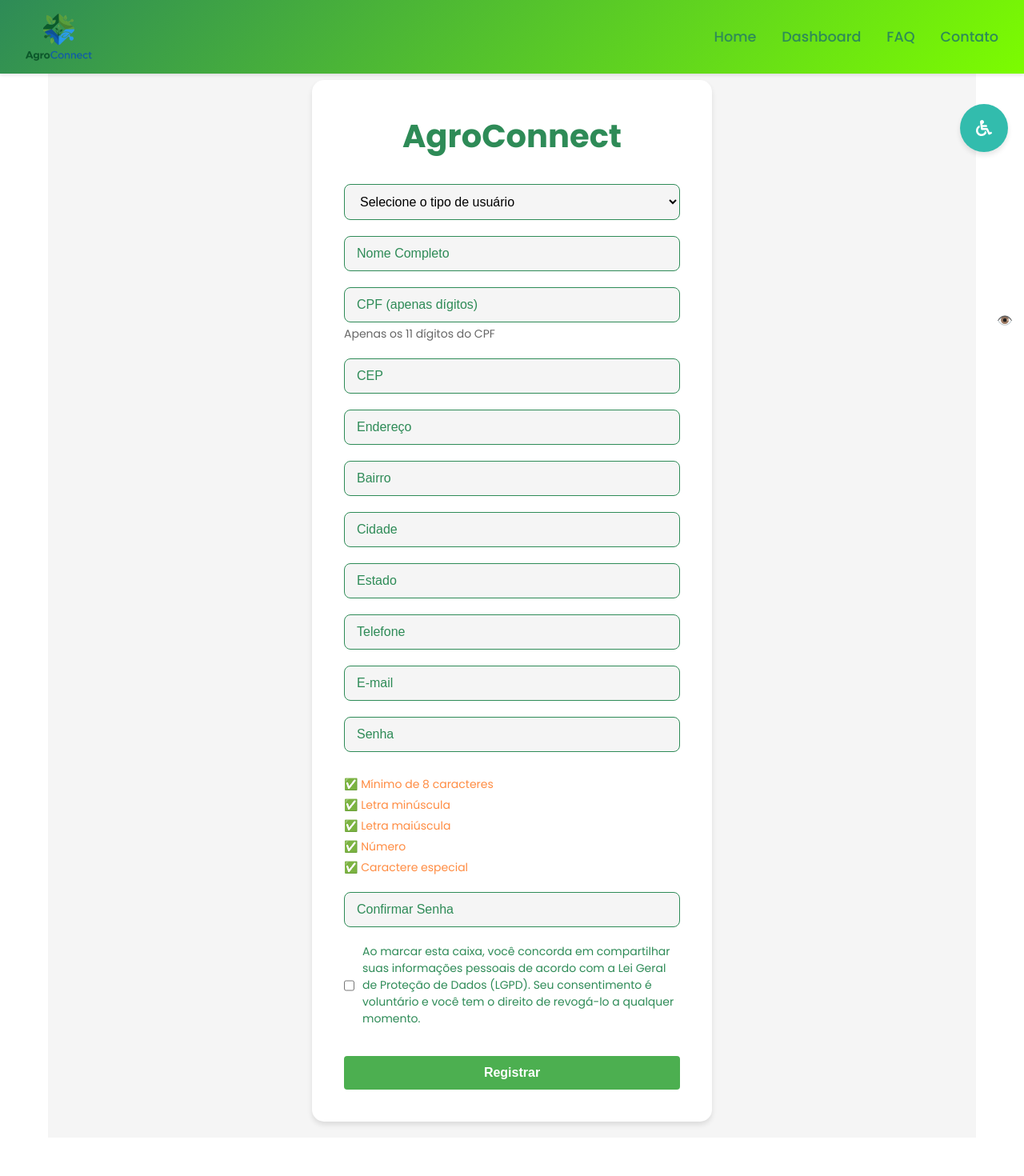
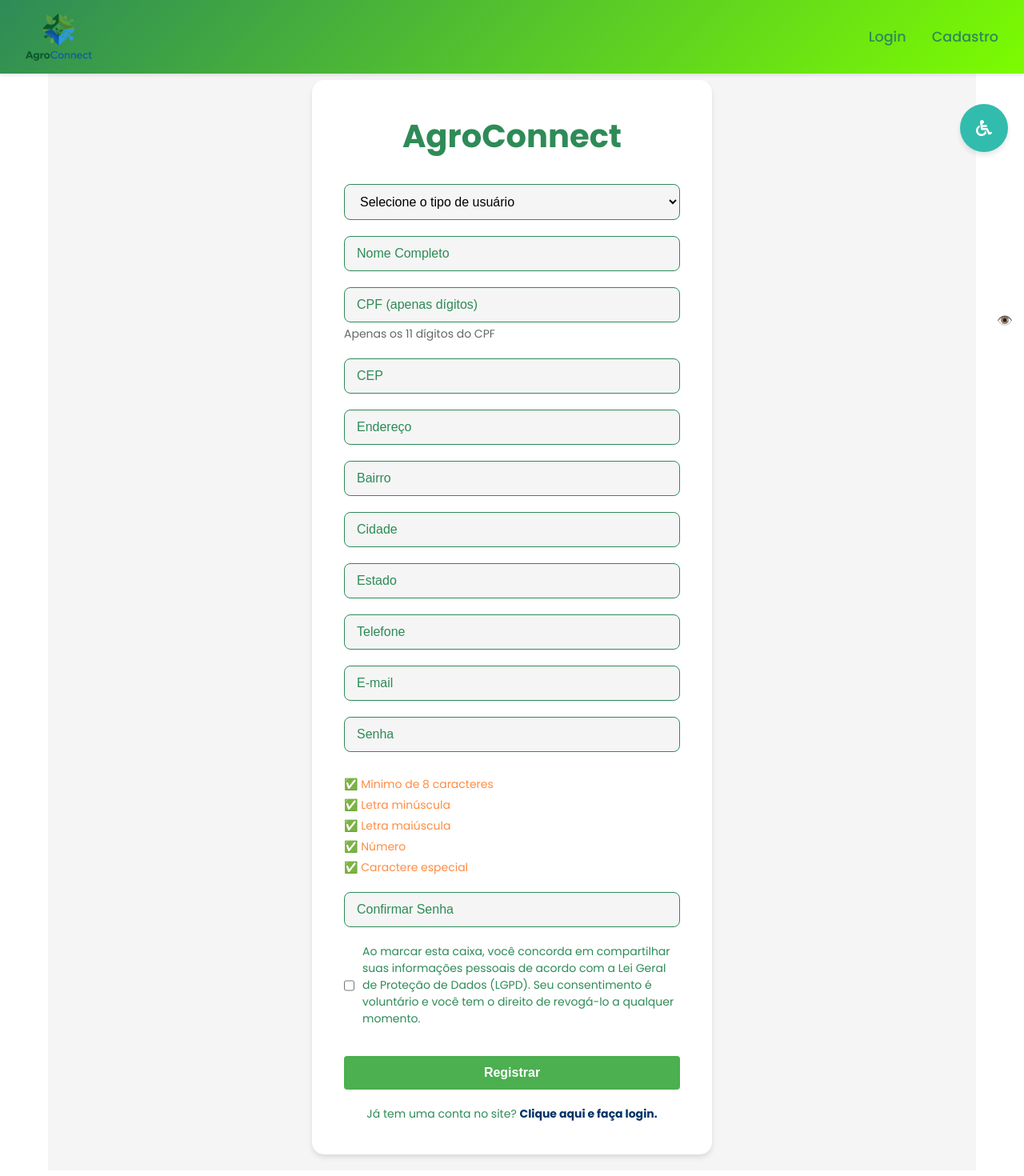
Before and after one commit to viniciusmoraesz/AgroConnect, a React (Vite) app: page /cadastro in a window 1280 px wide. Shown: the top 1470 px of the page at 80% size. Before the commit the page ends 1442 px from the top, so only its background shows below. Built offline with nearby package versions, Linux system fonts and the light colour scheme.

Commit message:
alterar cabeçalhoda aplicação

```diff
--- a/src/Components/Header.jsx
+++ b/src/Components/Header.jsx
@@ -1,17 +1,34 @@
-import React, { useState } from 'react';
+import React, { useState, useEffect } from 'react';
 import { HeaderContainer, Logo, Nav, NavLink, MobileMenuButton, MobileMenu, MenuIcon } from '../Styles/StyledHeader';
+import { useLocation } from 'react-router-dom';
+
+const menuRoutes = {
+  Home: '/home',
+  Dashboard: '/agricultor-dashboard',
+  FAQ: '/faq',
+  Contato: '/contato',
+  Sair: '/'
+};
+
+const authRoutes = {
+  Login: '/',
+  Cadastro: '/cadastro'
+};
 
 export default function Header() {
   const [isOpen, setIsOpen] = useState(false);
+  const location = useLocation();
 
-  const menuItems = ['Home', 'Dashboard', 'FAQ', 'Contato'];
+  const currentRoutes = location.pathname === '/' || location.pathname === '/cadastro'
+    ? authRoutes
+    : menuRoutes;
 
   return (
     <HeaderContainer>
       <Logo src="../../src/assets/logo_header.png" alt="Logo AgroConnect" />
       <Nav>
-        {menuItems.map((item) => (
-          <NavLink key={item} href={`/${item == 'Dashboard' ? 'agricultor-dashboard' : item.toLowerCase()}`}>
+        {Object.entries(currentRoutes).map(([item, path]) => (
+          <NavLink key={item} href={path}>
             {item}
           </NavLink>
         ))}
@@ -20,8 +37,8 @@
         <MenuIcon>☰</MenuIcon>
       </MobileMenuButton>
       <MobileMenu isOpen={isOpen}>
-        {menuItems.map((item) => (
-          <NavLink key={item} href={`/${item == 'Dashboard' ? 'agricultor-dashboard' : item.toLowerCase()}`} onClick={() => setIsOpen(false)}>
+        {Object.entries(currentRoutes).map(([item, path]) => (
+          <NavLink key={item} href={path} onClick={() => setIsOpen(false)}>
             {item}
           </NavLink>
         ))}
--- a/src/Components/RegisterPage.jsx
+++ b/src/Components/RegisterPage.jsx
@@ -2,7 +2,7 @@
 import { useForm } from 'react-hook-form';
 import { yupResolver } from '@hookform/resolvers/yup';
 import * as yup from 'yup';
-import { RegisterContainer, RegisterCard, RegisterTitle, HelperText, Form, Input, Select, ErrorText, SubmitButton, CheckboxContainer, Checkbox, CheckboxLabel, PasswordRequirements, TogglePassword, Requirement, SuccessModal, SuccessModalContent } from '../Styles/StyledRegisterPage';
+import { RegisterContainer, RegisterCard, RegisterTitle, HelperText, Form, Input, Select, LinkText, ErrorText, SubmitButton, CheckboxContainer, Checkbox, CheckboxLabel, PasswordRequirements, TogglePassword, Requirement, SuccessModal, SuccessModalContent } from '../Styles/StyledRegisterPage';
 import axios from 'axios';
 
 const API_URL = 'https://viacep.com.br/ws/';
@@ -322,6 +322,10 @@
             {isSubmitting ? 'Registrando...' : 'Registrar'}
           </SubmitButton>
         </Form>
+        <LinkText>
+          Já tem uma conta no site?{' '}
+          <a href="/">Clique aqui e faça login.</a>
+        </LinkText>
       </RegisterCard>
 
       {showSuccessModal && (
--- a/src/Styles/StyledRegisterPage.js
+++ b/src/Styles/StyledRegisterPage.js
@@ -203,3 +203,20 @@
     background-color: rgba(46, 139, 87, 0.1);
   }
 `;
+
+export const LinkText = styled.p`
+  text-align: center;
+  margin-top: 20px;
+  color: #2E8B57;
+  font-size: 0.875rem;
+
+  a {
+    color: #003366;
+    text-decoration: none;
+    font-weight: bold;
+
+    &:hover {
+      text-decoration: underline;
+    }
+  }
+`;
```
